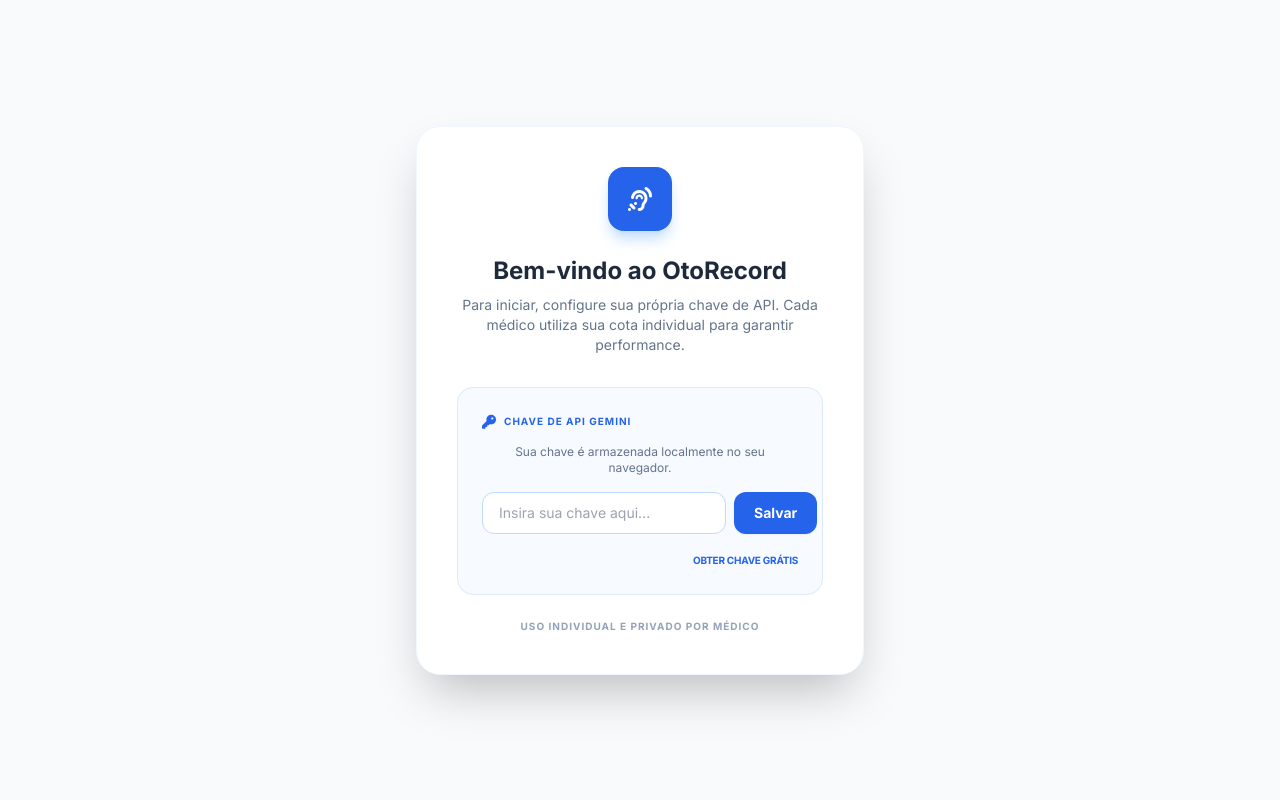
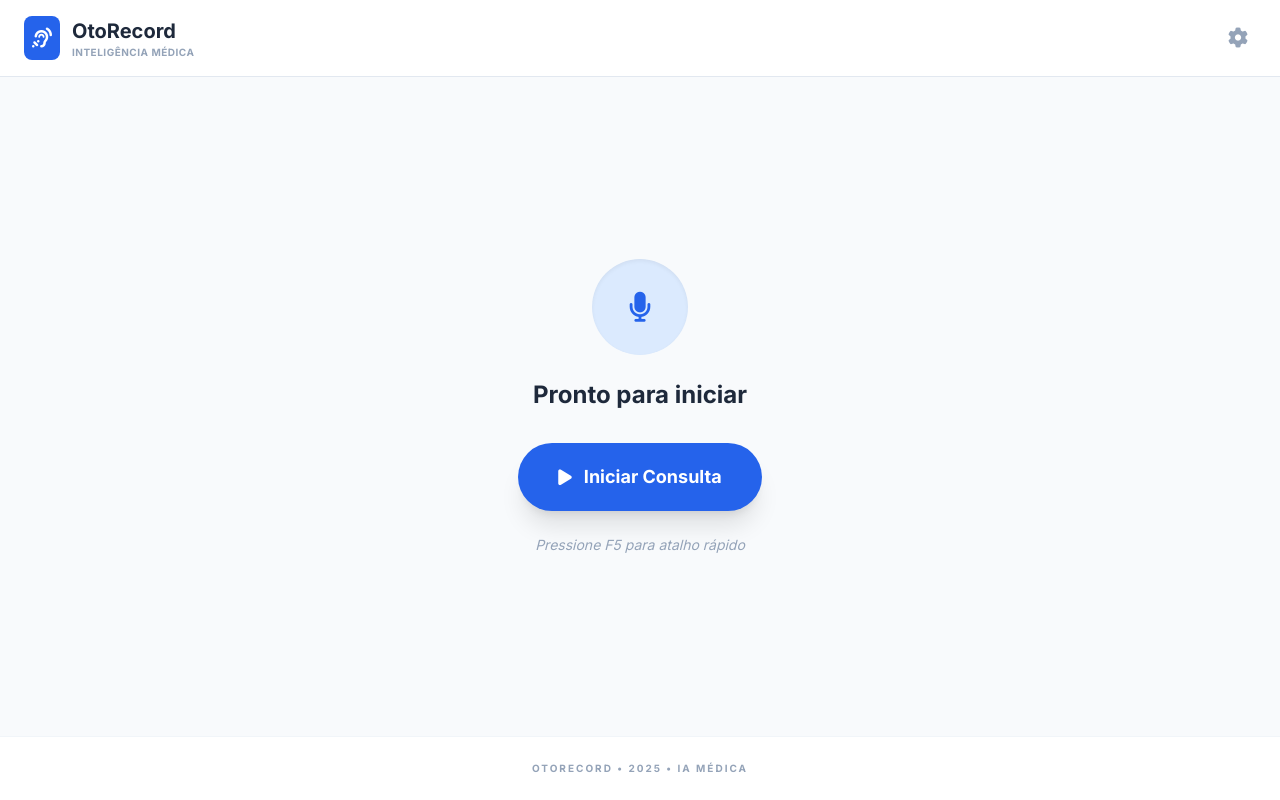
Before and after one commit to orsontakemoto-boop/OtoRecord-Groq, a React (Vite) app: page / in a window 1280 px wide. Built offline with nearby package versions, Linux system fonts and the light colour scheme.

Commit message:
correção para Vercel

```diff
--- a/App.tsx
+++ b/App.tsx
@@ -51,9 +51,8 @@
   const [audioDevices, setAudioDevices] = useState<MediaDeviceInfo[]>([]);
   const [currentLevel, setCurrentLevel] = useState(0);
 
-  // BYOK: Chave API manual
-  const [apiKeyInput, setApiKeyInput] = useState(() => safeGetItem('GEMINI_API_KEY') || '');
-  const [hasStoredKey, setHasStoredKey] = useState(() => !!safeGetItem('GEMINI_API_KEY'));
+  // Note: API Key state and UI removed as per Gemini SDK guidelines.
+  // The app exclusively uses process.env.API_KEY.
 
   const [settings, setSettings] = useState<AppSettings>(() => {
     try {
@@ -94,16 +93,6 @@
       gainNodeRef.current.gain.setTargetAtTime(settings.inputGain || 1.0, audioContextRef.current?.currentTime || 0, 0.1);
     }
   }, [settings.inputGain]);
-
-  const handleSaveKey = () => {
-    if (apiKeyInput.trim()) {
-      safeSetItem('GEMINI_API_KEY', apiKeyInput.trim());
-      setHasStoredKey(true);
-      showToast("Chave salva com sucesso!");
-    } else {
-      showToast("Por favor, insira uma chave válida.");
-    }
-  };
 
   const getAudioDevices = async () => {
     try {
@@ -317,7 +306,7 @@
           console.error("Erro no processamento:", innerError);
           const msg = innerError.message || "";
           if (msg.includes("401") || msg.includes("invalid key") || msg.includes("API_KEY_INVALID")) {
-            setErrorMsg("Chave API inválida. Verifique em Configurações.");
+            setErrorMsg("Chave API inválida ou não configurada.");
           } else {
             setErrorMsg(msg || "Erro no processamento.");
           }
@@ -395,65 +384,6 @@
     setSettings(newSettings);
     safeSetItem('otoRecordSettings', JSON.stringify(newSettings));
   };
-
-  // Componente de entrada da Chave API igual à imagem de referência
-  const ApiKeySection = () => (
-    <div className="bg-blue-50/50 p-6 rounded-2xl border border-blue-100 mb-6">
-      <div className="flex items-center gap-2 mb-3">
-        <i className="fas fa-key text-blue-600 text-sm"></i>
-        <h4 className="text-[10px] font-bold text-blue-600 uppercase tracking-widest">Chave de API Gemini</h4>
-      </div>
-      <p className="text-xs text-slate-500 mb-4">
-        Sua chave é armazenada localmente no seu navegador.
-      </p>
-      <div className="flex gap-2">
-        <input
-          type="password"
-          placeholder="Insira sua chave aqui..."
-          className="flex-1 px-4 py-2.5 bg-white border border-blue-200 rounded-xl text-sm focus:ring-2 focus:ring-blue-500 outline-none"
-          value={apiKeyInput}
-          onChange={(e) => setApiKeyInput(e.target.value)}
-        />
-        <button
-          onClick={handleSaveKey}
-          className="bg-blue-600 hover:bg-blue-700 text-white px-5 py-2.5 rounded-xl text-sm font-bold shadow-sm transition-all active:scale-95"
-        >
-          Salvar
-        </button>
-      </div>
-      <div className="text-right mt-3">
-        <a
-          href="https://aistudio.google.com/app/apikey"
-          target="_blank"
-          rel="noopener noreferrer"
-          className="text-[10px] font-bold text-blue-600 hover:underline uppercase tracking-tight"
-        >
-          Obter chave grátis
-        </a>
-      </div>
-    </div>
-  );
-
-  // Tela de bloqueio BYOK se não houver chave salva
-  if (!hasStoredKey) {
-    return (
-      <div className="min-h-screen flex flex-col items-center justify-center bg-slate-50 p-6 text-center">
-        <div className="bg-white p-10 rounded-3xl shadow-2xl max-w-md w-full border border-blue-50 animate-fadeIn">
-          <div className="bg-blue-600 w-16 h-16 rounded-2xl flex items-center justify-center mx-auto mb-6 text-white text-2xl shadow-lg shadow-blue-200">
-            <i className="fas fa-ear-listen"></i>
-          </div>
-          <h1 className="text-2xl font-bold text-slate-800 mb-2">Bem-vindo ao OtoRecord</h1>
-          <p className="text-slate-500 mb-8 text-sm">
-            Para iniciar, configure sua própria chave de API. Cada médico utiliza sua cota individual para garantir performance.
-          </p>
-          <ApiKeySection />
-          <p className="text-[10px] text-slate-400 font-bold uppercase tracking-widest mt-4">
-            Uso individual e privado por médico
-          </p>
-        </div>
-      </div>
-    );
-  }
 
   return (
     <div className="min-h-screen flex flex-col bg-slate-50">
@@ -578,8 +508,6 @@
             </div>
 
             <div className="space-y-6">
-              <ApiKeySection />
-
               <div>
                 <label className="text-[10px] font-bold text-slate-400 uppercase tracking-widest block mb-2">Selecionar Microfone</label>
                 <select className="w-full p-3 bg-slate-50 border border-slate-200 rounded-xl text-sm" value={settings.selectedDeviceId || ''} onChange={(e) => saveSettings({...settings, selectedDeviceId: e.target.value})}>
--- a/index.tsx
+++ b/index.tsx
@@ -1,16 +1,31 @@
+
 import React from 'react';
 import ReactDOM from 'react-dom/client';
 import App from './App';
 
-// Força a limpeza de Service Workers antigos
-if ('serviceWorker' in navigator) {
-  navigator.serviceWorker.getRegistrations().then((registrations) => {
-    for (const registration of registrations) {
-      registration.unregister();
+// Força a limpeza de Service Workers antigos de forma segura
+const cleanupServiceWorkers = async () => {
+  if ('serviceWorker' in navigator) {
+    try {
+      // Usamos getRegistrations para limpar workers de versões anteriores ou conflitos
+      const registrations = await navigator.serviceWorker.getRegistrations();
+      for (const registration of registrations) {
+        await registration.unregister();
+      }
+    } catch (err) {
+      // Silenciosamente ignora erros de "invalid state" que podem ocorrer em iframes ou ambientes de preview
+      if (!(err instanceof Error && (err.message.includes('invalid state') || err.message.includes('Document is in an invalid state')))) {
+        console.error('Erro ao limpar SW:', err);
+      }
     }
-  }).catch((err) => {
-    console.error('Erro ao limpar SW:', err);
-  });
+  }
+};
+
+// Executa limpeza quando a janela estiver totalmente carregada para evitar erros de estado do documento
+if (document.readyState === 'complete') {
+  cleanupServiceWorkers();
+} else {
+  window.addEventListener('load', cleanupServiceWorkers);
 }
 
 // Interface for ErrorBoundary props
@@ -25,19 +40,9 @@
 }
 
 // Componente simples de Error Boundary para capturar falhas globais
-// Fix: Use standard class component structure with explicit generics and constructor
-// to ensure the TypeScript compiler correctly inherits 'props' and 'state' from React.Component.
 class ErrorBoundary extends React.Component<ErrorBoundaryProps, ErrorBoundaryState> {
-  // Explicitly declare state and props members to resolve "Property 'state/props' does not exist on type 'ErrorBoundary'" errors
-  public state: ErrorBoundaryState;
-  public props: ErrorBoundaryProps;
-
-  // Fix: Explicitly initializing state in the constructor and calling super(props)
-  // to ensure 'this.props' is correctly bound and typed.
-  constructor(props: ErrorBoundaryProps) {
-    super(props);
-    this.state = { hasError: false, error: null };
-  }
+  // Explicitly declare state and props to resolve TS errors
+  public state: ErrorBoundaryState = { hasError: false, error: null };
 
   static getDerivedStateFromError(error: Error): ErrorBoundaryState {
     return { hasError: true, error };
@@ -48,7 +53,6 @@
   }
 
   render() {
-    // Fix: Accessing this.state is now correctly recognized by the TypeScript compiler
     if (this.state.hasError) {
       return (
         <div style={{ padding: '20px', fontFamily: 'sans-serif', color: '#333', textAlign: 'center', marginTop: '50px' }}>
@@ -67,7 +71,6 @@
       );
     }
 
-    // Fix: Accessing children through this.props is now correctly recognized by the TypeScript compiler
     return this.props.children;
   }
 }
@@ -80,7 +83,6 @@
 const root = ReactDOM.createRoot(rootElement);
 root.render(
   <React.StrictMode>
-    {/* Fix: Usage of ErrorBoundary with proper typing ensures children are accepted correctly */}
     <ErrorBoundary>
       <App />
     </ErrorBoundary>
--- a/services/geminiService.ts
+++ b/services/geminiService.ts
@@ -2,21 +2,12 @@
 import { GoogleGenAI, Type, GenerateContentResponse } from "@google/genai";
 import { ConsultationSummary } from "../types";
 
-// Função para obter a chave da API (BYOK do localStorage ou process.env.API_KEY)
-const getApiKey = () => {
-  try {
-    const stored = localStorage.getItem('GEMINI_API_KEY');
-    return stored || process.env.API_KEY || "";
-  } catch (e) {
-    return process.env.API_KEY || "";
-  }
-};
+// Note: API Key must be obtained exclusively from process.env.API_KEY.
+// UI elements for entering the key are strictly prohibited.
 
 export async function processConsultationAudio(audioBase64: string, mimeType: string): Promise<ConsultationSummary> {
-  const apiKey = getApiKey();
-  if (!apiKey) throw new Error("Chave API não configurada. Por favor, acesse Configurações.");
-
-  const ai = new GoogleGenAI({ apiKey });
+  // Fix: Always use process.env.API_KEY for initializing GoogleGenAI.
+  const ai = new GoogleGenAI({ apiKey: process.env.API_KEY });
 
   const systemInstruction = `
     Você é um assistente médico especializado em Otorrinolaringologia.
@@ -38,6 +29,7 @@
       setTimeout(() => reject(new Error("TIMEOUT")), timeoutLimit)
     );
 
+    // Fix: Using gemini-3-pro-preview for complex reasoning task as per model selection guidelines.
     const apiCall = ai.models.generateContent({
       model: 'gemini-3-pro-preview',
       contents: {
@@ -71,6 +63,7 @@
 
     const response = await Promise.race([apiCall, timeoutPromise]) as GenerateContentResponse;
 
+    // Fix: Accessing .text property directly (not as a method).
     const resultText = response.text;
     if (!resultText) throw new Error("A IA retornou uma resposta vazia.");
 
```
